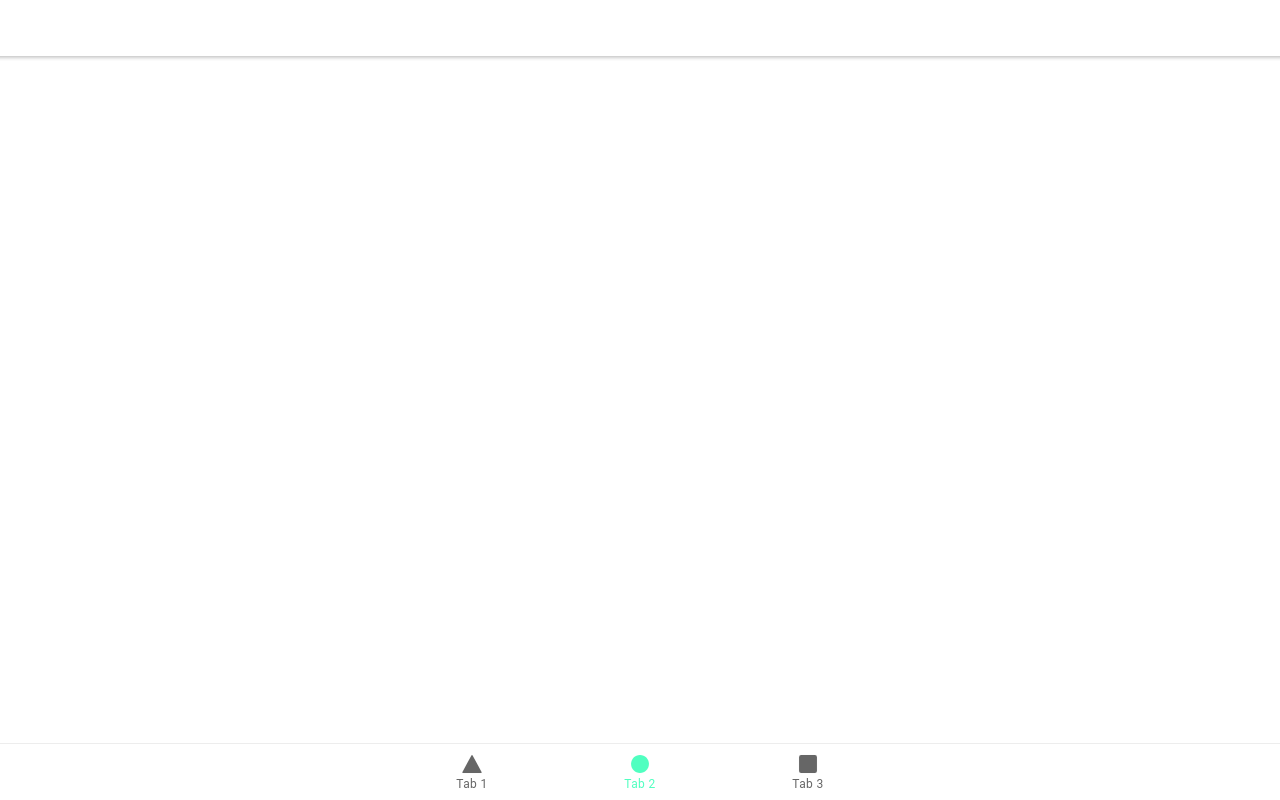
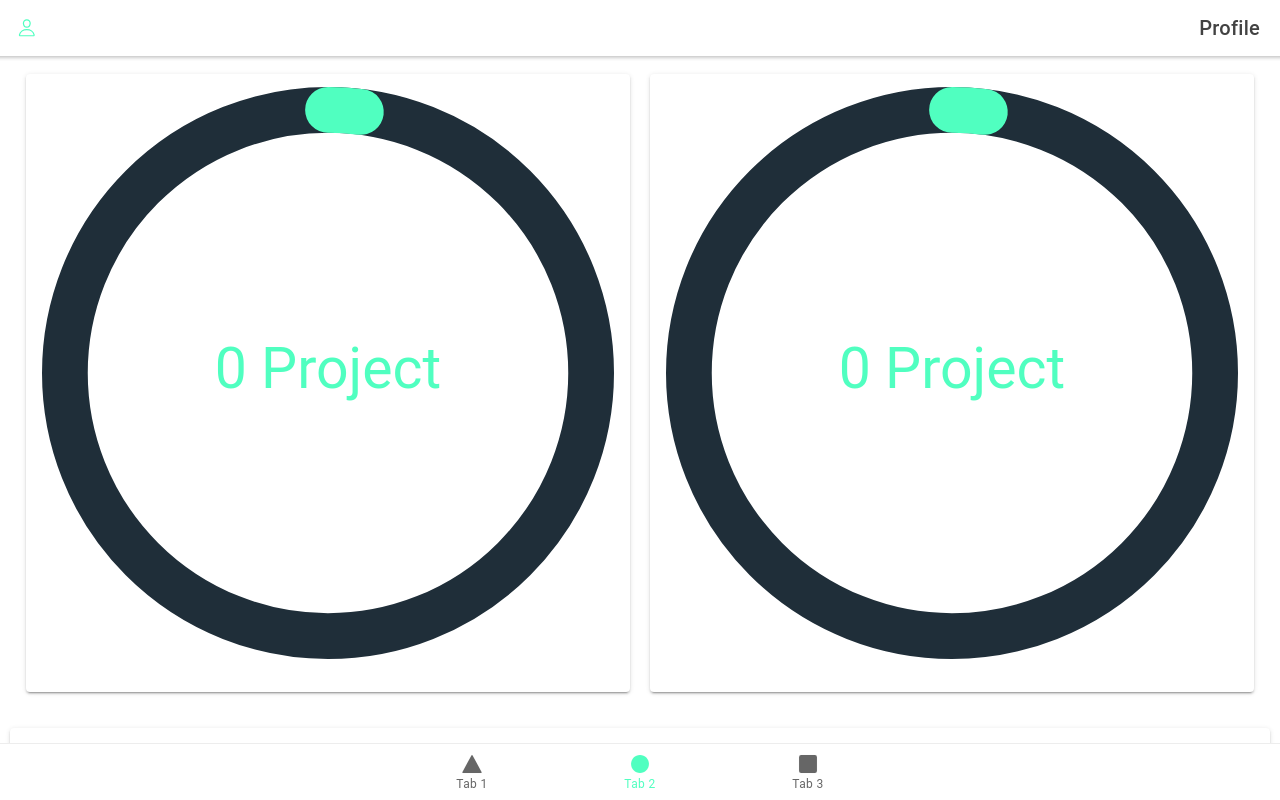
Before and after one commit to yashweblife/ServoMasterV1, a React (Create React App) app: page /tab2 in a window 1280 px wide. Built offline with nearby package versions, Linux system fonts and the light colour scheme.

Commit message:
Created Tab2 primary View

```diff
--- a/src/pages/Tab2.scss
+++ b/src/pages/Tab2.scss
@@ -0,0 +1,3 @@
+.progressCard{
+    width:50%;
+}
--- a/src/pages/Tab2.tsx
+++ b/src/pages/Tab2.tsx
@@ -1,15 +1,143 @@
-import { IonContent, IonHeader, IonPage, IonTitle, IonToolbar } from '@ionic/react';
+import { IonButton, IonButtons, IonCard, IonCardContent, IonCardHeader, IonContent, IonHeader, IonIcon, IonItem, IonList, IonPage, IonTitle, IonToolbar } from '@ionic/react';
+import { addOutline, eyeOutline, pencilOutline, personOutline, trashOutline } from 'ionicons/icons';
 import './Tab2.scss';
+import {buildStyles, CircularProgressbar} from 'react-circular-progressbar'
+import 'react-circular-progressbar/dist/styles.css';
 
 const Tab2: React.FC = () => {
   return (
     <IonPage>
       <IonHeader>
         <IonToolbar>
-          <IonTitle></IonTitle>
+          <IonButton slot="start" fill="clear">
+            <IonIcon icon={personOutline}></IonIcon>
+          </IonButton>
+          <IonTitle slot="end">Profile</IonTitle>
         </IonToolbar>
       </IonHeader>
       <IonContent fullscreen>
+        <IonList>
+          <IonItem lines="none">
+          <IonCard className='progressCard'>
+            <IonCardContent>
+                <CircularProgressbar value={1} minValue={0} maxValue={50} text={`${0} ${(false)?'Projects':'Project'}`} styles={buildStyles({
+                  pathColor:"#50FFC0",
+                  trailColor:"#1f2e39",
+                  textColor:"#50FFC0",
+                  textSize:"10px",
+                  strokeLinecap:'round'
+                })}/>
+            </IonCardContent>
+
+            <IonCard>
+            </IonCard>
+          </IonCard>
+          <IonCard className='progressCard'>
+          <IonCardContent>
+                <CircularProgressbar value={1} minValue={0} maxValue={50} text={`${0} ${(false)?'Projects':'Project'}`} styles={buildStyles({
+                  pathColor:"#50FFC0",
+                  trailColor:"#1f2e39",
+                  textColor:"#50FFC0",
+                  textSize:"10px",
+                  strokeLinecap:'round'
+                })}/>
+            </IonCardContent>
+
+            <IonCard>
+            </IonCard>
+          </IonCard>
+
+          </IonItem>
+        </IonList>
+        <IonList>
+          <IonCard>
+            <IonCardHeader>
+              <IonToolbar>
+                <IonTitle slot="start">Devices</IonTitle>
+                <IonButton slot="end" fill="clear">
+                  <IonIcon icon={addOutline}></IonIcon>
+                </IonButton>
+              </IonToolbar>
+            </IonCardHeader>
+            <IonCardContent>
+              <IonList>
+                <IonCard>
+                  <IonCardHeader>
+                    <IonToolbar>
+                      <IonTitle slot="start">Device 1</IonTitle>
+                      <IonButtons slot="end">
+                        <IonButton fill="solid" shape='round' color="primary">
+                          <IonIcon icon={pencilOutline}></IonIcon>
+                        </IonButton>
+                        <IonButton fill="solid" shape='round' color="primary">
+                          <IonIcon icon={eyeOutline}></IonIcon>
+                        </IonButton>
+                        <IonButton fill="solid" shape='round' color="primary">
+                          <IonIcon icon={trashOutline}></IonIcon>
+                        </IonButton>
+                      </IonButtons>
+                    </IonToolbar>
+                  </IonCardHeader>
+                </IonCard>
+                <IonCard>
+                  <IonCardHeader>
+                    <IonToolbar>
+                      <IonTitle slot="start">Device 1</IonTitle>
+                      <IonButtons slot="end">
+                        <IonButton fill="solid" shape='round' color="primary">
+                          <IonIcon icon={pencilOutline}></IonIcon>
+                        </IonButton>
+                        <IonButton fill="solid" shape='round' color="primary">
+                          <IonIcon icon={eyeOutline}></IonIcon>
+                        </IonButton>
+                        <IonButton fill="solid" shape='round' color="primary">
+                          <IonIcon icon={trashOutline}></IonIcon>
+                        </IonButton>
+                      </IonButtons>
+                    </IonToolbar>
+                  </IonCardHeader>
+                </IonCard>
+                <IonCard>
+                  <IonCardHeader>
+                    <IonToolbar>
+                      <IonTitle slot="start">Device 1</IonTitle>
+                      <IonButtons slot="end">
+                        <IonButton fill="solid" shape='round' color="primary">
+                          <IonIcon icon={pencilOutline}></IonIcon>
+                        </IonButton>
+                        <IonButton fill="solid" shape='round' color="primary">
+                          <IonIcon icon={eyeOutline}></IonIcon>
+                        </IonButton>
+                        <IonButton fill="solid" shape='round' color="primary">
+                          <IonIcon icon={trashOutline}></IonIcon>
+                        </IonButton>
+                      </IonButtons>
+                    </IonToolbar>
+                  </IonCardHeader>
+                </IonCard>
+                <IonCard>
+                  <IonCardHeader>
+                    <IonToolbar>
+                      <IonTitle slot="start">Device 1</IonTitle>
+                      <IonButtons slot="end">
+                        <IonButton fill="solid" shape='round' color="primary">
+                          <IonIcon icon={pencilOutline}></IonIcon>
+                        </IonButton>
+                        <IonButton fill="solid" shape='round' color="primary">
+                          <IonIcon icon={eyeOutline}></IonIcon>
+                        </IonButton>
+                        <IonButton fill="solid" shape='round' color="primary">
+                          <IonIcon icon={trashOutline}></IonIcon>
+                        </IonButton>
+                      </IonButtons>
+                    </IonToolbar>
+                  </IonCardHeader>
+                </IonCard>
+              </IonList>
+            </IonCardContent>
+          </IonCard>
+
+        </IonList>
       </IonContent>
     </IonPage>
   );
--- a/src/store/device-list-context.tsx
+++ b/src/store/device-list-context.tsx
@@ -38,7 +38,7 @@ export const DeviceListContextProvider = (props:any)=>{
         const arr = [...list]
         const data = arr.filter((item:DeviceInterface)=>item.id===id)[0]
         if(data){
-            data.name = name,
+            data.name = name
             data.auth = auth
         }
     }
```
